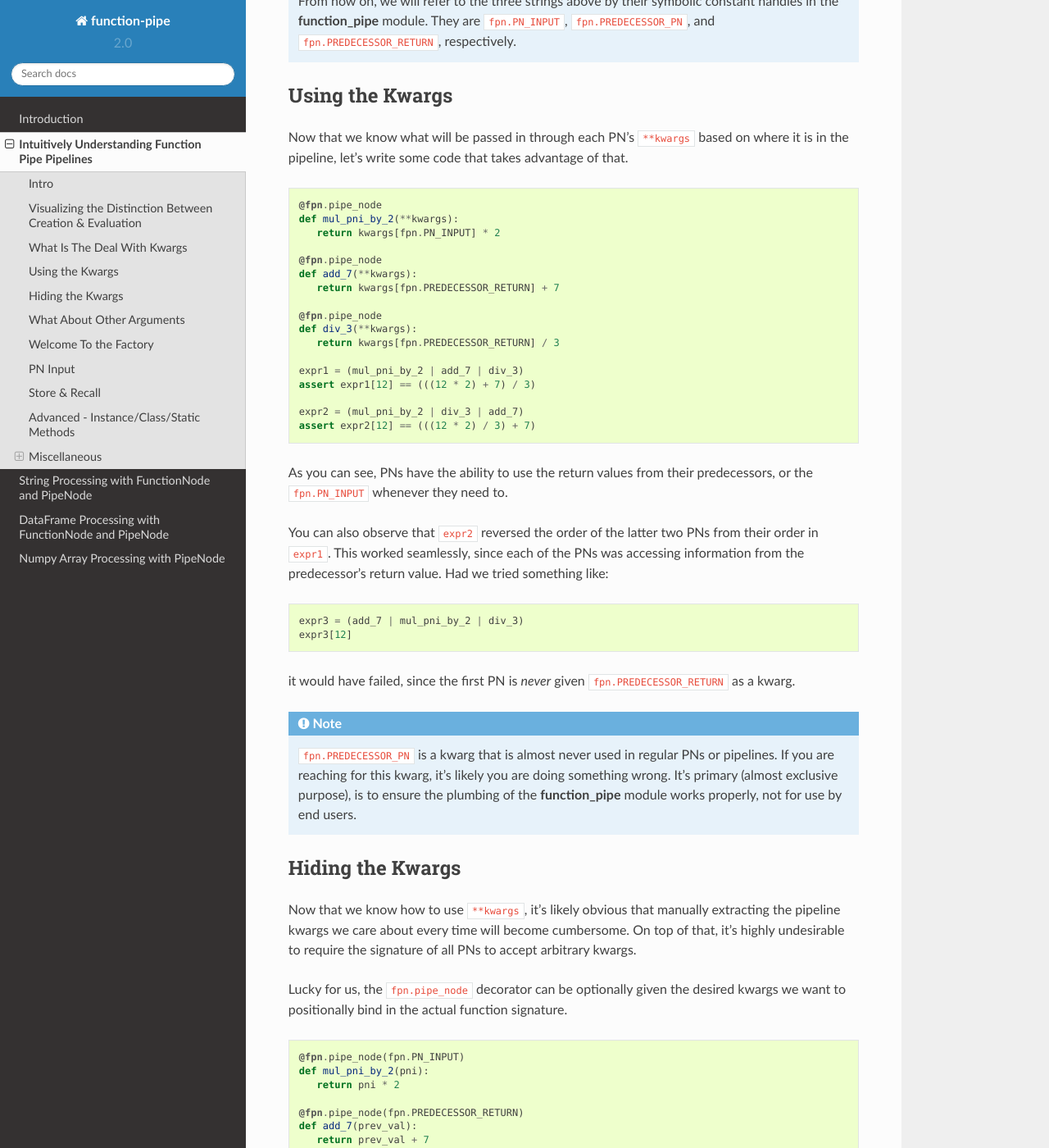
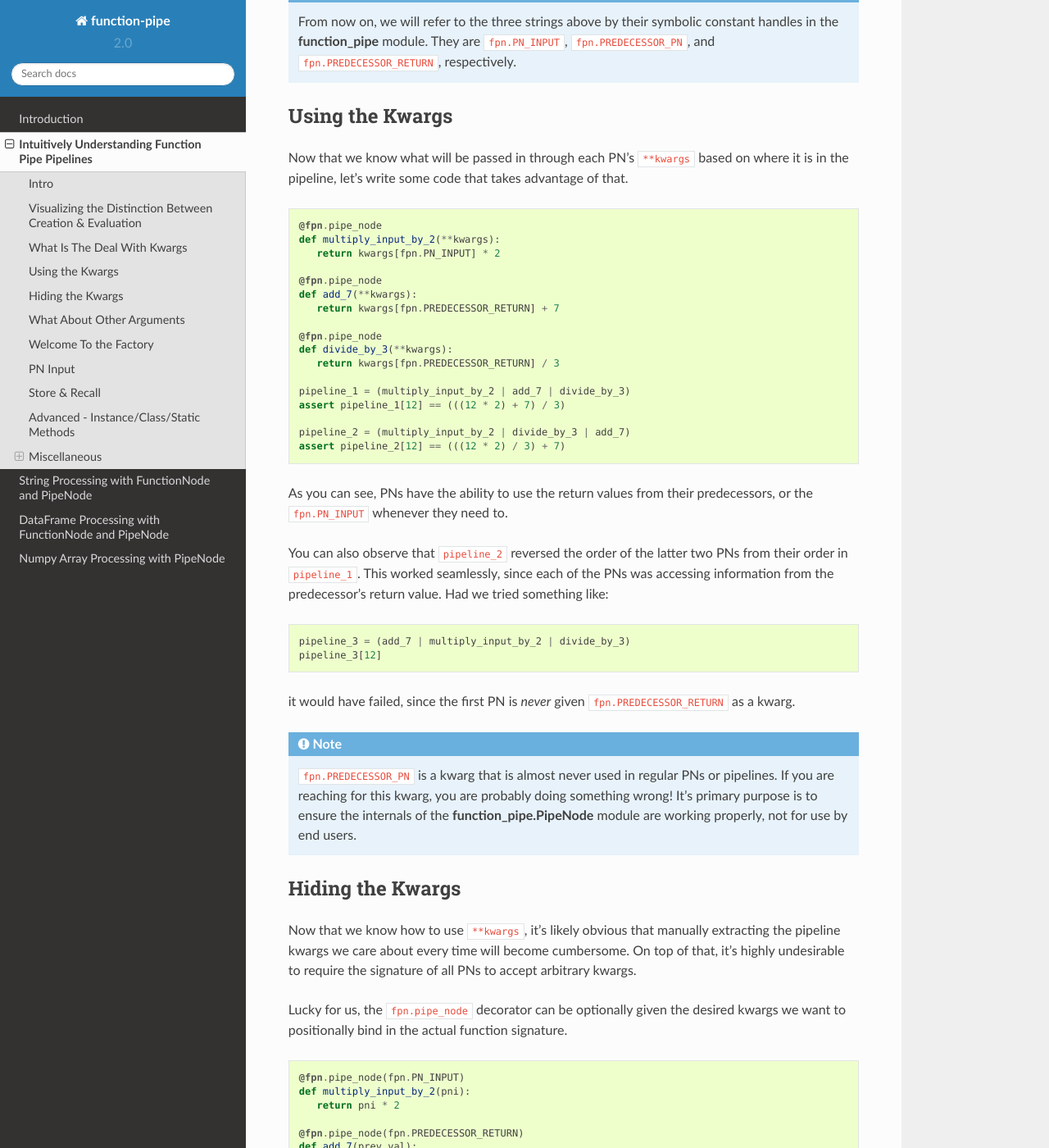
Before and after one commit to InvestmentSystems/function-pipe, a Sphinx documentation site: the page built from doc/source/pipeline_intuition_tutorial.rst, in a window 1280 px wide and 1400 px high, scrolled down 2971 px. Shown: the whole window at 82% size. Built offline with Sphinx 7.4.7 and the Read the Docs theme 2.0.0, drawn with Linux system fonts in a browser that asks for light colours; some of the changed text lies outside the part shown.

Commit message:
Incremental cleanup to doc.

```diff
--- a/doc/doc_build.py
+++ b/doc/doc_build.py
@@ -15,5 +15,5 @@
             build_dir]
     status = main(args)
 
-    import webbrowser
-    webbrowser.open(os.path.join(build_dir, 'index.html'))
+    #import webbrowser
+    #webbrowser.open(os.path.join(build_dir, 'index.html'))
--- a/doc/source/pipeline_intuition_tutorial.rst
+++ b/doc/source/pipeline_intuition_tutorial.rst
@@ -47,19 +47,19 @@
    import function_pipe as fpn  # Import convention!
 
    @fpn.pipe_node
-   def pn1(**kwargs):
-      print("pn1 has been evaluated")
+   def pipe_node_1(**kwargs):
+      print("pipe_node_1 has been evaluated")
 
    @fpn.pipe_node
-   def pn2(**kwargs):
-      print("pn2 has been evaluated")
+   def pipe_node_2(**kwargs):
+      print("pipe_node_2 has been evaluated")
 
    print("Start creation")
-   expr = (pn1 | pn2)
+   pipeline = (pipe_node_1 | pipe_node_2)
    print("End creation")
 
    print("Start pipeline evaluation")
-   expr[None]
+   pipeline[None]
    print("End pipeline evaluation")
 
 
@@ -70,13 +70,13 @@
    Start creation
    End creation
    Start pipeline evaluation
-   | <function pn1 at 0x7f582c428ca0>
-   pn1 has been evaluated
-   | <function pn2 at 0x7f582c428b80>
-   pn2 has been evaluated
+   | <function pipe_node_1 at 0x7f582c428ca0>
+   pipe_node_1 has been evaluated
+   | <function pipe_node_2 at 0x7f582c428b80>
+   pipe_node_2 has been evaluated
    End pipeline evaluation
 
-As you can see, none of the PNs are called (**evaluated**) until the pipeline expression itself is evaluated.
+As you can see, none of the PNs are called (**evaluated**) until the pipeline expression itself was **created** and then invoked.
 
 
 What Is The Deal With Kwargs
@@ -84,54 +84,53 @@
 
 In the previous example, we used ``**kwargs`` on each function (if we hadn't, the code would have failed!) Why did we need this, and what are they? Let's investigate!
 
-We will build up a slightly longer pipeline, and expand the nodes to return some values
+To investigate, we will build up a slightly longer pipeline, and expand the nodes to return some values
 
 .. code:: python
    :class: copy-button
 
    @fpn.pipe_node
-   def pn1(**kwargs):
+   def pipe_node_1(**kwargs):
       print(kwargs)
       return 1
 
    @fpn.pipe_node
-   def pn2(**kwargs):
+   def pipe_node_2(**kwargs):
       print(kwargs)
       return 2
 
    @fpn.pipe_node
-   def pn3(**kwargs):
+   def pipe_node_3(**kwargs):
       print(kwargs)
       return 3
 
-   pipeline_expression = (pn1 | pn2 | pn3)
-   assert pipeline_expression["original_input"] == 3
+   pipeline = (pipe_node_1 | pipe_node_2 | pipe_node_3)
+   assert pipeline["original_input"] == 3
 
-   print(f"repr(pipeline_expression) = "{repr(pipeline_expression)}"")
+   print(f"repr(pipeline) = "{repr(pipeline)}"")
 
 Running the above code will produce the following output:
 
 .. code:: python
-   :class: copy-button
 
-   | <function pn1 at 0x7f582cceb700>
+   | <function pipe_node_1 at 0x7f582cceb700>
    {"pn_input": "original_input"}
-   | <function pn2 at 0x7f582c2d30d0>
-   {"pn_input": "original_input", "predecessor_pn": <PN: pn1>, "predecessor_return": 1}
-   | <function pn3 at 0x7f582c33b820>
-   {"pn_input": "original_input", "predecessor_pn": <PN: pn1 | pn2>, "predecessor_return": 2}
-   repr(pipeline_expression) = "<PN: pn1 | pn2 | pn3>"
+   | <function pipe_node_2 at 0x7f582c2d30d0>
+   {"pn_input": "original_input", "predecessor_pn": <PN: pipe_node_1>, "predecessor_return": 1}
+   | <function pipe_node_3 at 0x7f582c33b820>
+   {"pn_input": "original_input", "predecessor_pn": <PN: pipe_node_1 | pipe_node_2>, "predecessor_return": 2}
+   repr(pipeline) = "<PN: pipe_node_1 | pipe_node_2 | pipe_node_3>"
 
 There are a few things happening here worth observing.
 
 1) Every node is given the kwarg ``pn_input``.
-2) Each node (except the first), are given the kwargs ``predecessor_pn`` and ``predecessor_return``
+2) Each node (except the first), is given the kwargs ``predecessor_pn`` and ``predecessor_return``
 
 The first node is special. In the context of the pipeline it lives in, there are no PNs preceding it, hence ``predecessor_pn`` and ``predecessor_return`` are not passed in!
 
 For every other node, it is initiutive what the values of ``predecessor_pn`` and ``predecessor_return`` will be. They contain the node instance of the one before, and the return value of that node once it's evaluated.
 
-As we can observe on ``pn3``, the repr of ``predecessor_pn`` shows how it's predecessor is actually a pipeline of PNs instead of a single PN. Additionally, printing the repr of ``expr`` shows how it is a pipeline of multiple PNs.
+As we can observe on ``pipe_node_3``, the repr of ``predecessor_pn`` shows how it's predecessor is actually a pipeline of PNs instead of a single PN. Additionally, printing the repr of ``pipeline`` shows how it is a pipeline of multiple PNs.
 
 .. note::
    From now on, we will refer to the three strings above by their symbolic constant handles in the **function_pipe** module. They are ``fpn.PN_INPUT``, ``fpn.PREDECESSOR_PN``, and ``fpn.PREDECESSOR_RETURN``, respectively.
@@ -145,7 +144,7 @@
    :class: copy-button
 
    @fpn.pipe_node
-   def mul_pni_by_2(**kwargs):
+   def multiply_input_by_2(**kwargs):
       return kwargs[fpn.PN_INPUT] * 2
 
    @fpn.pipe_node
@@ -153,29 +152,29 @@
       return kwargs[fpn.PREDECESSOR_RETURN] + 7
 
    @fpn.pipe_node
-   def div_3(**kwargs):
+   def divide_by_3(**kwargs):
       return kwargs[fpn.PREDECESSOR_RETURN] / 3
 
-   expr1 = (mul_pni_by_2 | add_7 | div_3)
-   assert expr1[12] == (((12 * 2) + 7) / 3)
+   pipeline_1 = (multiply_input_by_2 | add_7 | divide_by_3)
+   assert pipeline_1[12] == (((12 * 2) + 7) / 3)
 
-   expr2 = (mul_pni_by_2 | div_3 | add_7)
-   assert expr2[12] == (((12 * 2) / 3) + 7)
+   pipeline_2 = (multiply_input_by_2 | divide_by_3 | add_7)
+   assert pipeline_2[12] == (((12 * 2) / 3) + 7)
 
 As you can see, PNs have the ability to use the return values from their predecessors, or the ``fpn.PN_INPUT`` whenever they need to.
 
-You can also observe that ``expr2`` reversed the order of the latter two PNs from their order in ``expr1``. This worked seamlessly, since each of the PNs was accessing information from the predecessor's return value. Had we tried something like:
+You can also observe that ``pipeline_2`` reversed the order of the latter two PNs from their order in ``pipeline_1``. This worked seamlessly, since each of the PNs was accessing information from the predecessor's return value. Had we tried something like:
 
 .. code:: python
    :class: copy-button
 
-   expr3 = (add_7 | mul_pni_by_2 | div_3)
-   expr3[12]
+   pipeline_3 = (add_7 | multiply_input_by_2 | divide_by_3)
+   pipeline_3[12]
 
 it would have failed, since the first PN is *never* given ``fpn.PREDECESSOR_RETURN`` as a kwarg.
 
 .. note::
-   ``fpn.PREDECESSOR_PN`` is a kwarg that is almost never used in regular PNs or pipelines. If you are reaching for this kwarg, it's likely you are doing something wrong. It's primary (almost exclusive purpose), is to ensure the plumbing of the **function_pipe** module works properly, not for use by end users.
+   ``fpn.PREDECESSOR_PN`` is a kwarg that is almost never used in regular PNs or pipelines. If you are reaching for this kwarg, you are probably doing something wrong! It's primary purpose is to ensure the internals of the **function_pipe.PipeNode** module are working properly, not for use by end users.
 
 Hiding the Kwargs
 =================
@@ -188,7 +187,7 @@
    :class: copy-button
 
    @fpn.pipe_node(fpn.PN_INPUT)
-   def mul_pni_by_2(pni):
+   def multiply_input_by_2(pni):
       return pni * 2
 
    @fpn.pipe_node(fpn.PREDECESSOR_RETURN)
@@ -196,14 +195,14 @@
       return prev_val + 7
 
    @fpn.pipe_node(fpn.PN_INPUT, fpn.PREDECESSOR_RETURN)
-   def div_3_add_pni(pni, prev_val):
+   def divide_by_3_add_pni(pni, prev_val):
       return (prev_val / 3) + pni
 
    @fpn.pipe_node()
    def nothing_is_bound():
       pass
 
-   expr = (nothing_is_bound | mul_pni_by_2 | add_7 | div_3_add_pni)
+   expr = (nothing_is_bound | multiply_input_by_2 | add_7 | divide_by_3_add_pni)
    assert expr[12] == ((((12 * 2) + 7) / 3) + 12)
 
 Ah. That's much better. It clears up the function signature, and makes it clear what each PN function needs in order to process properly.
@@ -459,7 +458,7 @@
       return (sum(args) / divide_by)**to_power
 
    @fpn.pipe_node(fpn.PN_INPUT)
-   def mul_pni_by_2(pni):
+   def multiply_input_by_2(pni):
       return pni * 2
 
    @fpn.pipe_node(fpn.PN_INPUT)
@@ -470,7 +469,7 @@
    def forward_pni(pni):
       return pni
 
-   expr = add_div_pow(mul_pni_by_2, -4, forward_pni, divide_by=25, to_power=add_3_to_pni)
+   expr = add_div_pow(multiply_input_by_2, -4, forward_pni, divide_by=25, to_power=add_3_to_pni)
 
    assert expr[12] == ((12*2-4+12)/25)**(12+3)
 
```
Also changed, not shown: other parts of doc/source/pipeline_intuition_tutorial.rst (+1 -1 lines).
